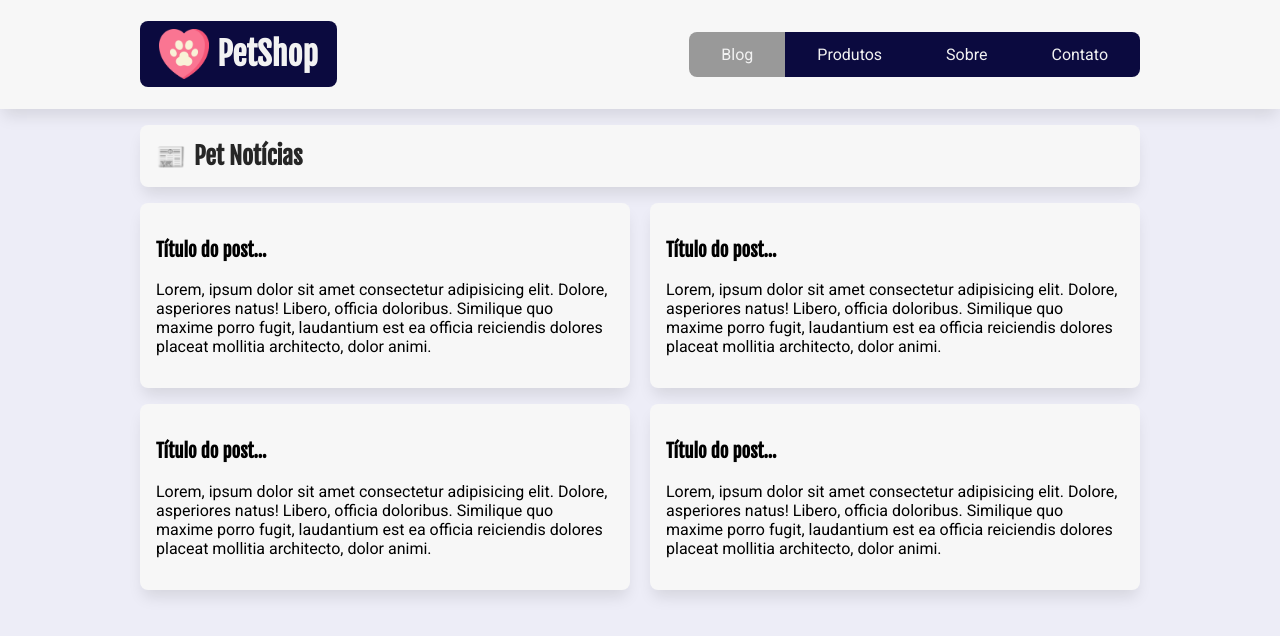
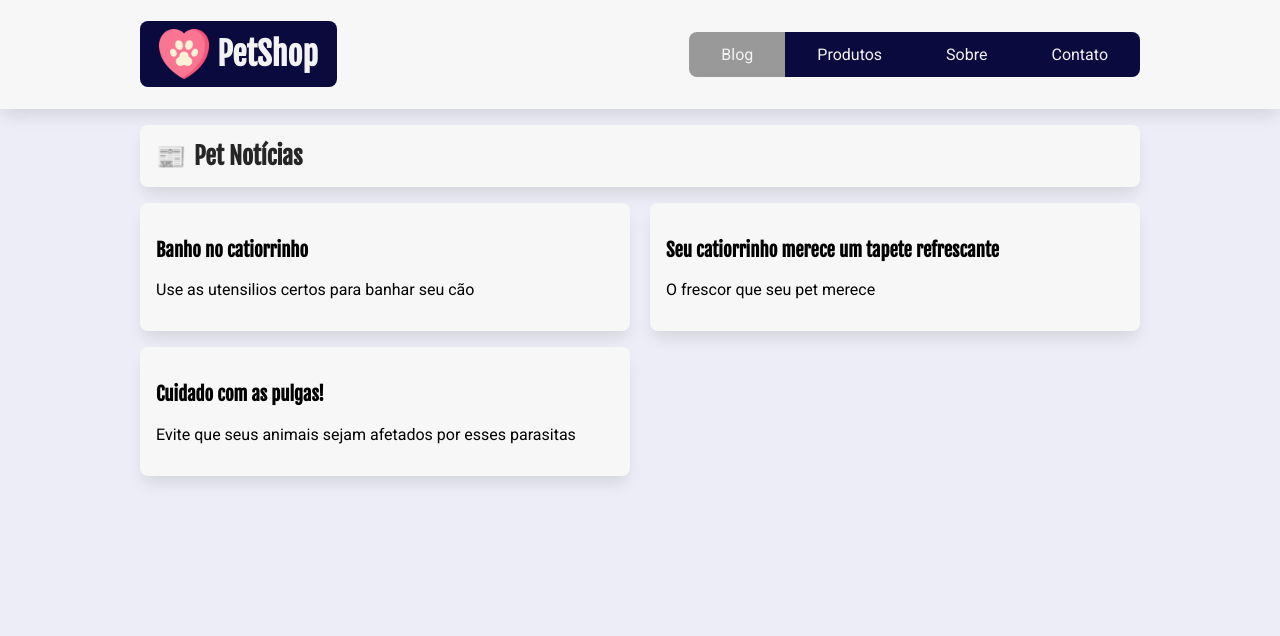
Before and after one commit to msakal/petshop, a React (Create React App) app: page / in a window 1280 px wide. Shown: the top 636 px of the page. Built offline with nearby package versions, Linux system fonts and the light colour scheme.

Commit message:
finalizando exercício com loop map

```diff
--- /dev/null
+++ b/src/components/Artigo.jsx
@@ -0,0 +1,11 @@
+import estilos from "../components/ListaPosts/ListaPosts.module.css";
+const Artigo = ({ titulo, subtitulo }) => {
+  return (
+    <article className={estilos.post}>
+      <h3>{titulo}</h3>
+      <p>{subtitulo}</p>
+    </article>
+  );
+};
+
+export default Artigo;
--- a/src/components/ListaPosts/ListaPosts.jsx
+++ b/src/components/ListaPosts/ListaPosts.jsx
@@ -1,4 +1,5 @@
 import estilos from "./ListaPosts.module.css";
+import Artigo from "../Artigo";
 
 const ListaPosts = () => {
   const posts = [
@@ -30,45 +31,9 @@ const ListaPosts = () => {
 
   return (
     <div className={estilos.lista_posts}>
-      <article className={estilos.post}>
-        <h3>Título do post...</h3>
-        <p>
-          Lorem, ipsum dolor sit amet consectetur adipisicing elit. Dolore,
-          asperiores natus! Libero, officia doloribus. Similique quo maxime
-          porro fugit, laudantium est ea officia reiciendis dolores placeat
-          mollitia architecto, dolor animi.
-        </p>
-      </article>
-
-      <article className={estilos.post}>
-        <h3>Título do post...</h3>
-        <p>
-          Lorem, ipsum dolor sit amet consectetur adipisicing elit. Dolore,
-          asperiores natus! Libero, officia doloribus. Similique quo maxime
-          porro fugit, laudantium est ea officia reiciendis dolores placeat
-          mollitia architecto, dolor animi.
-        </p>
-      </article>
-
-      <article className={estilos.post}>
-        <h3>Título do post...</h3>
-        <p>
-          Lorem, ipsum dolor sit amet consectetur adipisicing elit. Dolore,
-          asperiores natus! Libero, officia doloribus. Similique quo maxime
-          porro fugit, laudantium est ea officia reiciendis dolores placeat
-          mollitia architecto, dolor animi.
-        </p>
-      </article>
-
-      <article className={estilos.post}>
-        <h3>Título do post...</h3>
-        <p>
-          Lorem, ipsum dolor sit amet consectetur adipisicing elit. Dolore,
-          asperiores natus! Libero, officia doloribus. Similique quo maxime
-          porro fugit, laudantium est ea officia reiciendis dolores placeat
-          mollitia architecto, dolor animi.
-        </p>
-      </article>
+      {posts.map(({ id, titulo, subtitulo }) => (
+        <Artigo key={id} titulo={titulo} subtitulo={subtitulo}></Artigo>
+      ))}
     </div>
   );
 };
```
Also changed, not shown: 1 other file (tests, documents, lock files or other folders).
